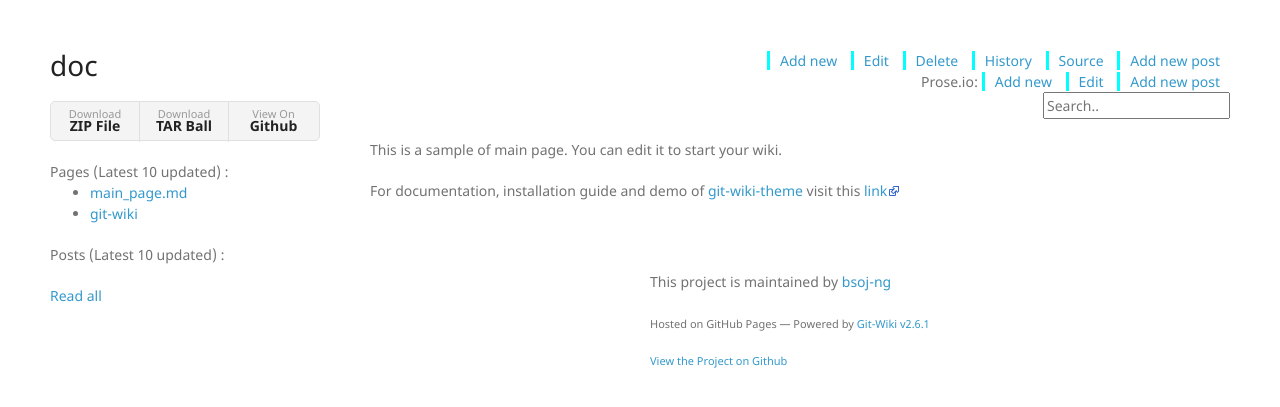
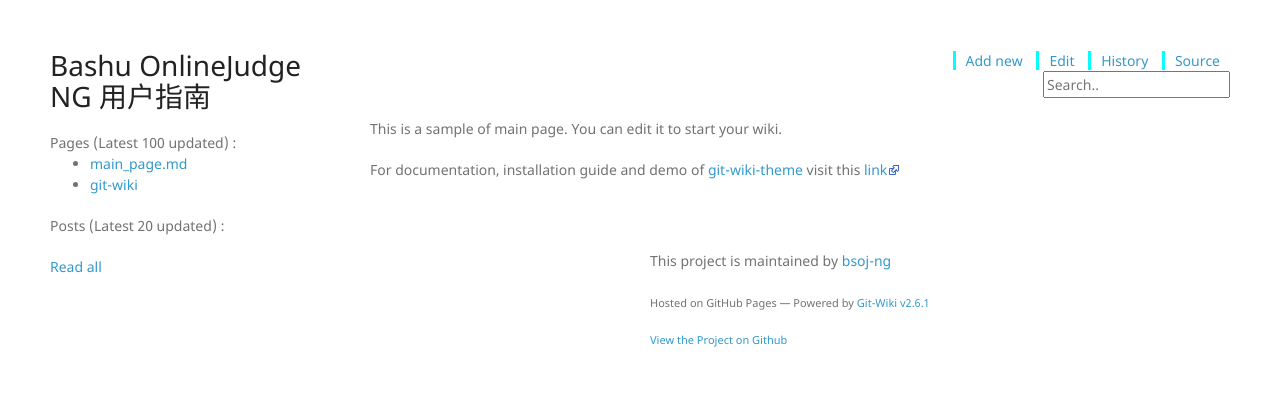
Before and after one commit to bsoj-ng/doc, a Jekyll site: the page built from wiki/main_page.md, in a window 1280 px wide. Shown: the top 407 px of the page. Built offline with Jekyll 4.4.1, drawn with Linux system fonts in a browser that asks for light colours; nearby versions of some CDN libraries.

Commit message:
Update _config.yml

```diff
--- a/_config.yml
+++ b/_config.yml
@@ -1,23 +1,23 @@
 # (string) Title of your wiki
-title:
+title: Bashu OnlineJudge NG 用户指南
 # (string) Description of your wiki
-description:
+description: Bashu OnlineJudge NG 用户指南
 # (boolean) Enable/disable wiki page list in sidebar
 show_wiki_pages: true
 # (integer) Maximum number of wiki page to shown in sidebar
-show_wiki_pages_limit: 10
+show_wiki_pages_limit: 100
 # (boolean) Enable/disable blog feature
 blog_feature: true
 # (boolean) Enable/disable wiki posts list in sidebar (needs blog_feature enabled)
 show_wiki_posts: true
 # (integer) Maximum number of wiki posts to shown in sidebar
-show_wiki_posts_limit: 10
+show_wiki_posts_limit: 20
 # from jekyll (read jekyll doc)
 paginate: 5
 paginate_path: "assets/blog/page:num"
 permalink: /blog/posts/:year/:month/:day/:title:output_ext
 # (boolean) Enable/disable download buttons in sidebar
-show_downloads: true
+show_downloads: false
 # (string) Specify branch rendered by gitpages allowing wiki tool buttons to work
 git_branch: "master"
 # (string) Url of logo image, it can be full, absolute or relative.
@@ -28,10 +28,10 @@ google_analytics:
 wiki_folder: "wiki"
 # (boolean) if you're using github wiki as submodule then this config
 # must be enabled to allow tool buttons to work properly
-use_github_wiki: false
+use_github_wiki: true
 # (boolean) Enable "Edit with Prose.io" button in tools, it's a 3rd party
 # service to edit github markdown pages easily
-use_prose_io: true
+use_prose_io: false
 # Select search_engine component from:
 # - js: it uses a built in javascript component that uses generated js object
 # - js_rss: it uses a built in javascript component that uses generated  sitemap_full.xml to search inside your wiki with lunr library (slow and experimental)
```
